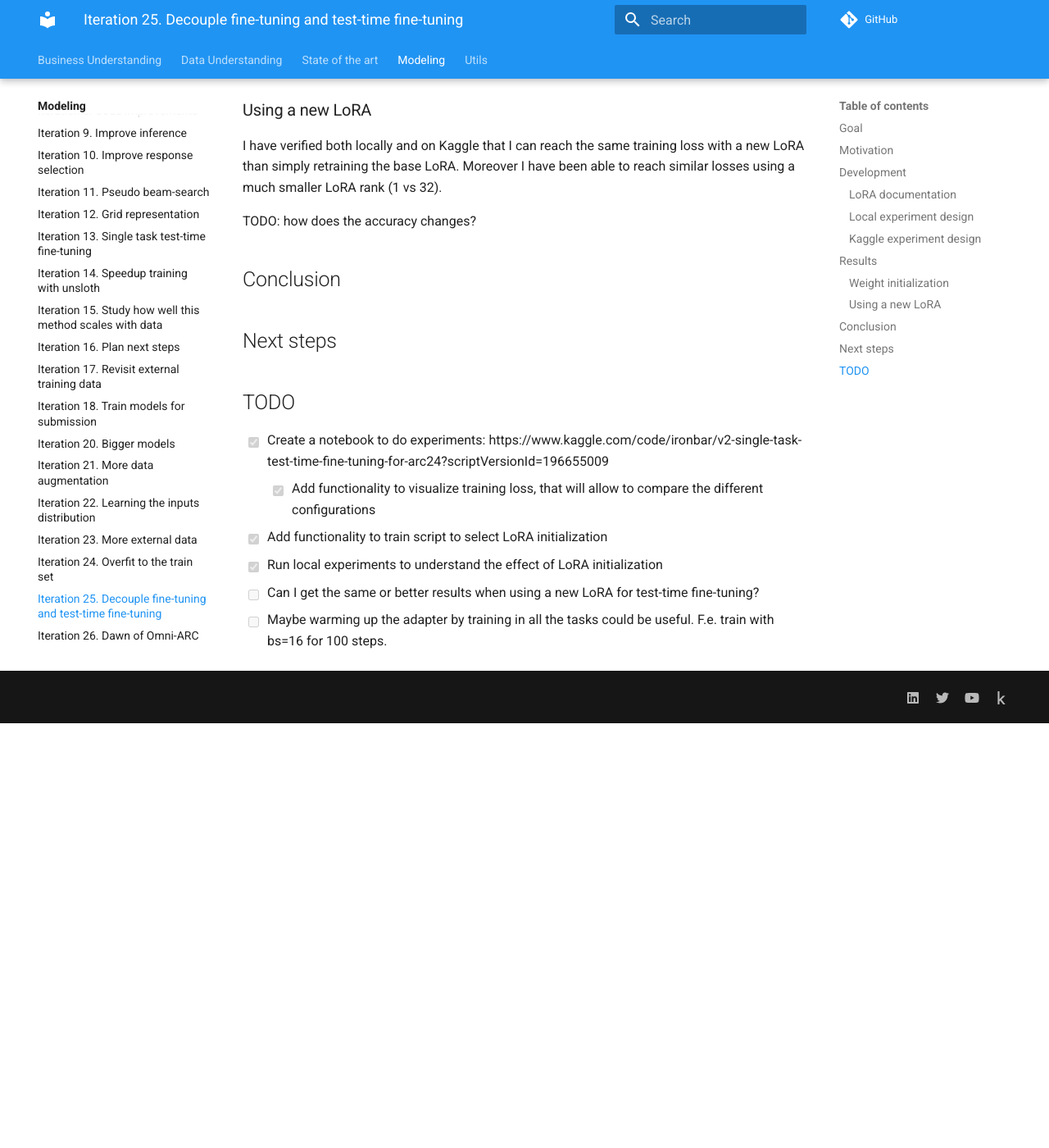
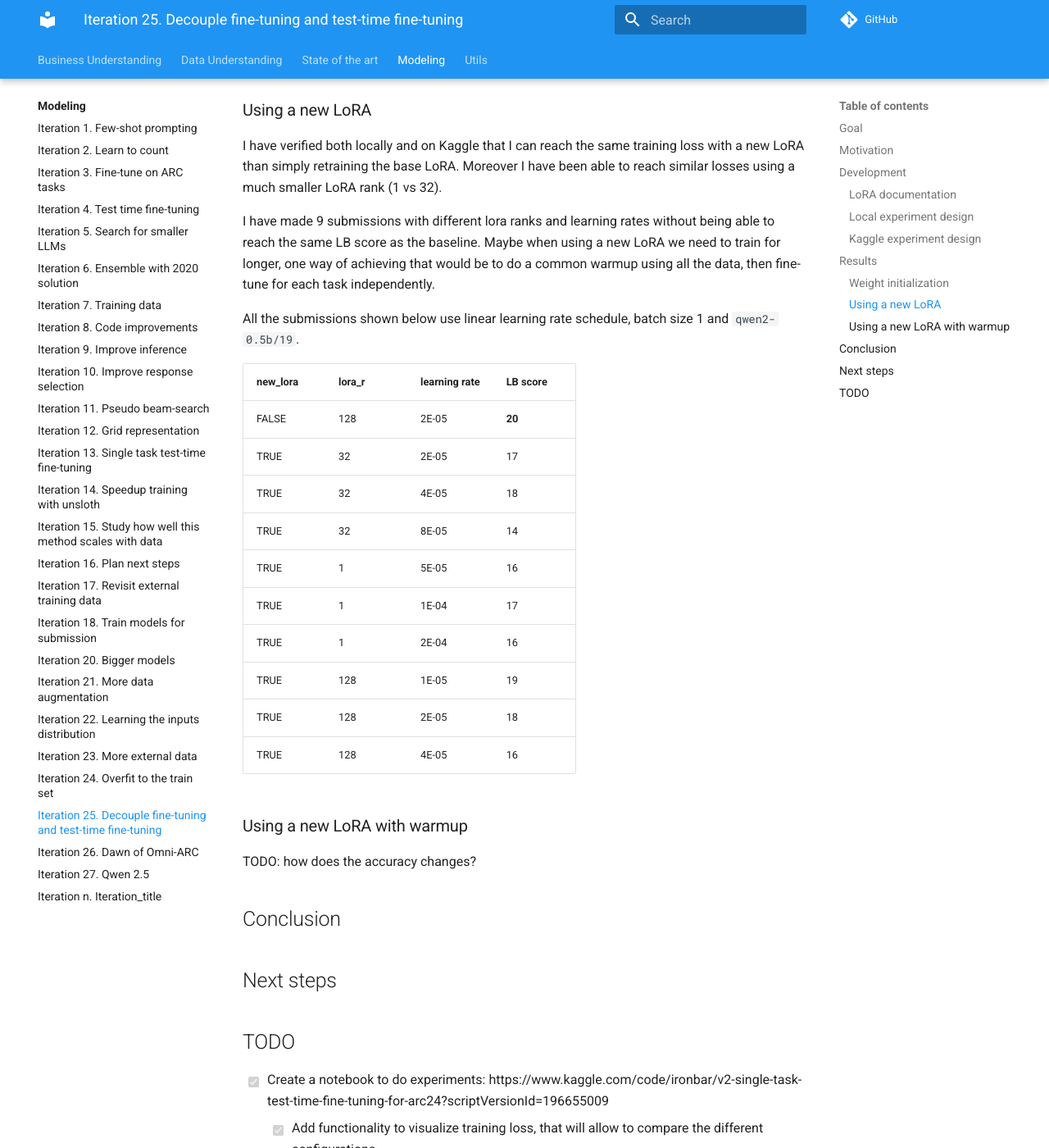
Before and after one commit to zhengjunyao-work/arc24, an MkDocs documentation site: the page built from docs/modeling/Iteration_25_decouple_ft_and_ttft.md, in a window 1280 px wide and 1400 px high, scrolled down 4865 px. Shown: the whole window at 82% size. Built offline with MkDocs 1.6.1 and Material for MkDocs 9.7.7, drawn with Linux system fonts in a browser that asks for light colours; comment, search, counter and statistics services are not loaded; before the commit the page ends 5747 px from its top, so only the background shows below that.

Commit message:
documented results

```diff
--- a/docs/modeling/Iteration_25_decouple_ft_and_ttft.md
+++ b/docs/modeling/Iteration_25_decouple_ft_and_ttft.md
@@ -231,6 +231,28 @@
 I have verified both locally and on Kaggle that I can reach the same training loss with a new LoRA than
 simply retraining the base LoRA. Moreover I have been able to reach similar losses using a much smaller LoRA rank (1 vs 32).
 
+I have made 9 submissions with different lora ranks and learning rates without being able to reach
+the same LB score as the baseline. Maybe when using a new LoRA we need to train for longer, one way
+of achieving that would be to do a common warmup using all the data, then fine-tune for each task
+independently.
+
+All the submissions shown below use linear learning rate schedule, batch size 1 and `qwen2-0.5b/19`.
+
+| new_lora | lora_r | learning rate | LB score |
+|----------|--------|---------------|----------|
+| FALSE    | 128    | 2E-05         | **20**   |
+| TRUE     | 32     | 2E-05         | 17       |
+| TRUE     | 32     | 4E-05         | 18       |
+| TRUE     | 32     | 8E-05         | 14       |
+| TRUE     | 1      | 5E-05         | 16       |
+| TRUE     | 1      | 1E-04         | 17       |
+| TRUE     | 1      | 2E-04         | 16       |
+| TRUE     | 128    | 1E-05         | 19       |
+| TRUE     | 128    | 2E-05         | 18       |
+| TRUE     | 128    | 4E-05         | 16       |
+
+### Using a new LoRA with warmup
+
 TODO: how does the accuracy changes?
 
 ## Conclusion
```
